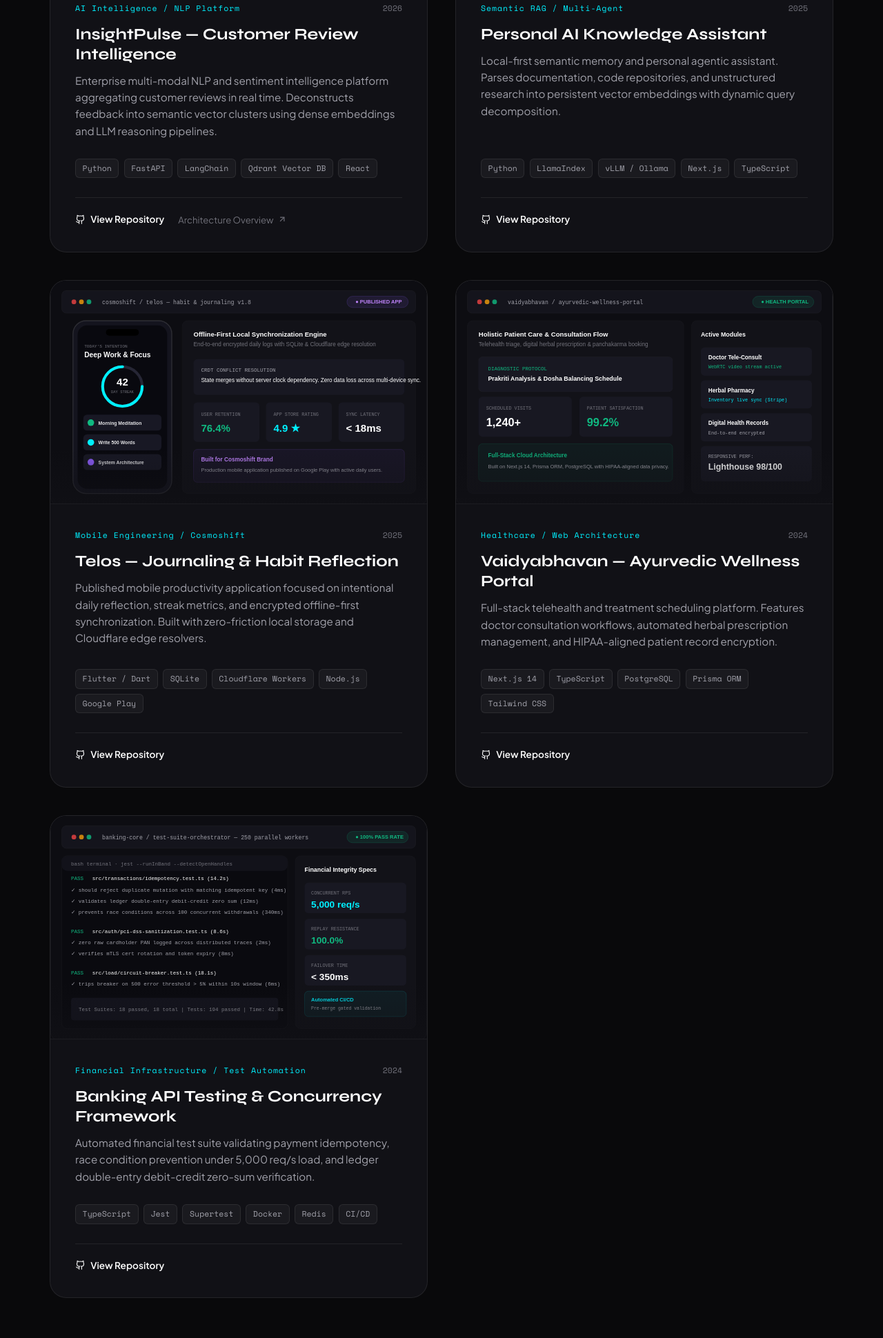
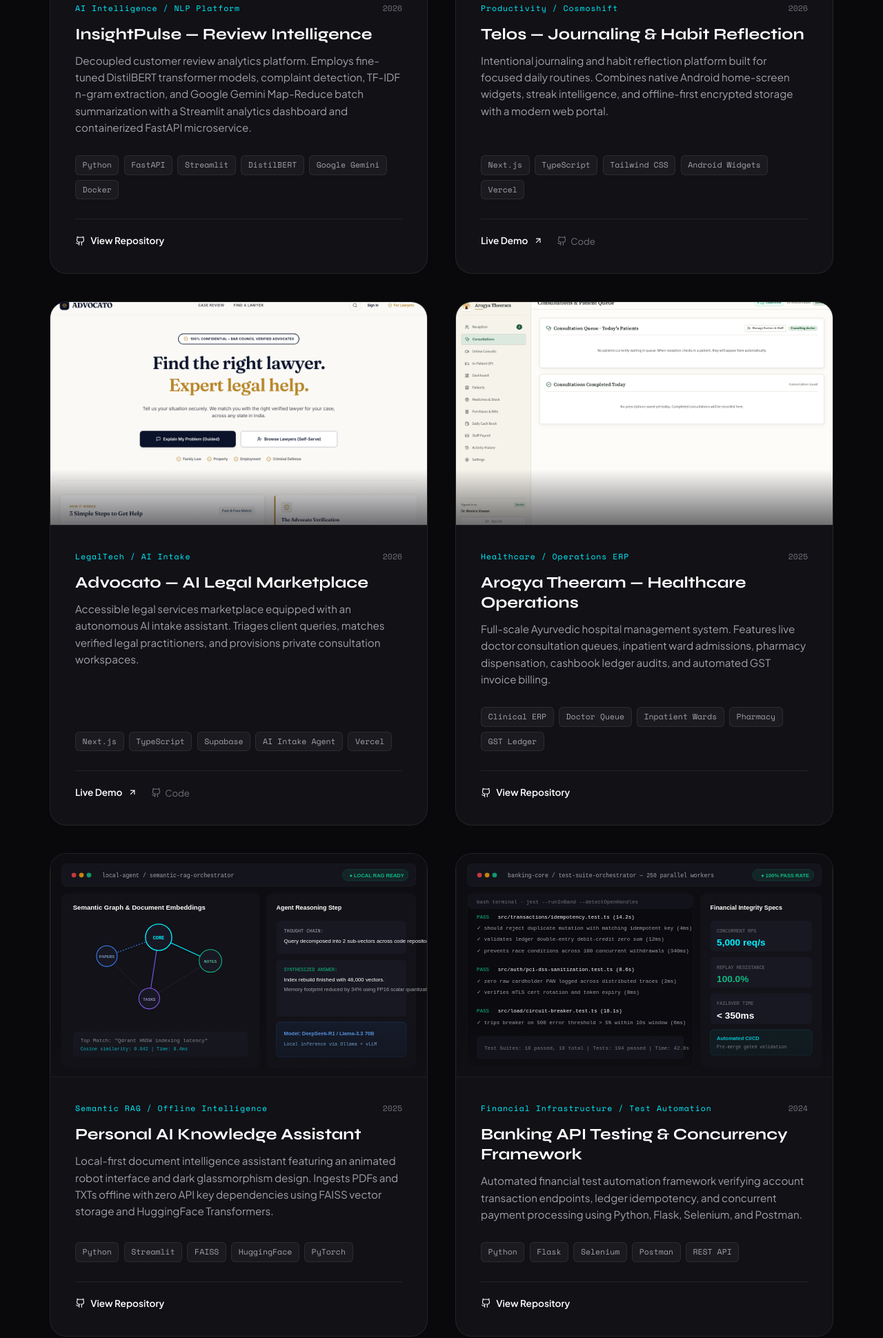
Before and after one commit to MohammadRoshankk/portfolio, a website built with Vite: page index.html in a window 1280 px wide. Shown: the part 1527-3467 px from the top of the page at 69% size. Built offline with nearby package versions, Linux system fonts and the light colour scheme; animation ran at ten frames a second.

Commit message:
feat: integrate authentic project screenshots from live deployments, wire up verified Vercel demo links, and remove unverified metrics

```diff
--- a/index.html
+++ b/index.html
@@ -228,7 +228,7 @@
             <!-- Project 1: InsightPulse -->
             <article class="project-card" data-tilt>
               <div class="project-media">
-                <img src="./assets/images/project-insightpulse.svg" alt="InsightPulse AI Customer Review Intelligence Platform" class="project-img" loading="lazy" />
+                <img src="./assets/images/project-insightpulse.png" alt="InsightPulse Customer Review Intelligence Dashboard" class="project-img" loading="lazy" />
                 <div class="project-overlay"></div>
               </div>
               <div class="project-body">
@@ -236,60 +236,20 @@
                   <span class="project-category">AI Intelligence / NLP Platform</span>
                   <span class="project-year">2026</span>
                 </div>
-                <h3 class="project-title">InsightPulse — Customer Review Intelligence</h3>
+                <h3 class="project-title">InsightPulse — Review Intelligence</h3>
                 <p class="project-description">
-                  Enterprise multi-modal NLP and sentiment intelligence platform aggregating customer reviews in real time. Deconstructs feedback into semantic vector clusters using dense embeddings and LLM reasoning pipelines.
+                  Decoupled customer review analytics platform. Employs fine-tuned DistilBERT transformer models, complaint detection, TF-IDF n-gram extraction, and Google Gemini Map-Reduce batch summarization with a Streamlit analytics dashboard and containerized FastAPI microservice.
                 </p>
                 <div class="project-tags">
                   <span class="tech-tag">Python</span>
                   <span class="tech-tag">FastAPI</span>
-                  <span class="tech-tag">LangChain</span>
-                  <span class="tech-tag">Qdrant Vector DB</span>
-                  <span class="tech-tag">React</span>
+                  <span class="tech-tag">Streamlit</span>
+                  <span class="tech-tag">DistilBERT</span>
+                  <span class="tech-tag">Google Gemini</span>
+                  <span class="tech-tag">Docker</span>
                 </div>
                 <div class="project-actions">
-                  <a href="https://github.com/MohammadRoshankk" target="_blank" rel="noreferrer" class="btn-action" data-magnetic>
-                    <svg width="15" height="15" viewBox="0 0 24 24" fill="none" stroke="currentColor" stroke-width="1.75">
-                      <path d="M15 22v-4a4.8 4.8 0 0 0-1-3.5c3 0 6-2 6-5.5.08-1.25-.27-2.48-1-3.5.28-1.15.28-2.35 0-3.5 0 0-1 0-3 1.5-2.64-.5-5.36-.5-8 0C6 2 5 2 5 2c-.3 1.15-.3 2.35 0 3.5A5.403 5.403 0 0 0 4 9c0 3.5 3 5.5 6 5.5-.39.49-.68 1.05-.85 1.65-.17.6-.22 1.23-.15 1.85v4"></path>
-                      <path d="M9 18c-4.51 2-5-2-7-2"></path>
-                    </svg>
-                    <span>View Repository</span>
-                  </a>
-                  <a href="#contact" class="btn-action-ghost" data-magnetic>
-                    <span>Architecture Overview</span>
-                    <svg width="14" height="14" viewBox="0 0 24 24" fill="none" stroke="currentColor" stroke-width="2">
-                      <path d="M7 7h10v10"></path>
-                      <path d="M7 17 17 7"></path>
-                    </svg>
-                  </a>
-                </div>
-              </div>
-            </article>
-
-            <!-- Project 2: Personal AI Knowledge Assistant -->
-            <article class="project-card" data-tilt>
-              <div class="project-media">
-                <img src="./assets/images/project-assistant.svg" alt="Personal AI Knowledge Assistant" class="project-img" loading="lazy" />
-                <div class="project-overlay"></div>
-              </div>
-              <div class="project-body">
-                <div class="project-header">
-                  <span class="project-category">Semantic RAG / Multi-Agent</span>
-                  <span class="project-year">2025</span>
-                </div>
-                <h3 class="project-title">Personal AI Knowledge Assistant</h3>
-                <p class="project-description">
-                  Local-first semantic memory and personal agentic assistant. Parses documentation, code repositories, and unstructured research into persistent vector embeddings with dynamic query decomposition.
-                </p>
-                <div class="project-tags">
-                  <span class="tech-tag">Python</span>
-                  <span class="tech-tag">LlamaIndex</span>
-                  <span class="tech-tag">vLLM / Ollama</span>
-                  <span class="tech-tag">Next.js</span>
-                  <span class="tech-tag">TypeScript</span>
-                </div>
-                <div class="project-actions">
-                  <a href="https://github.com/MohammadRoshankk" target="_blank" rel="noreferrer" class="btn-action" data-magnetic>
+                  <a href="https://github.com/MohammadRoshankk/insightpulse" target="_blank" rel="noreferrer" class="btn-action" data-magnetic>
                     <svg width="15" height="15" viewBox="0 0 24 24" fill="none" stroke="currentColor" stroke-width="1.75">
                       <path d="M15 22v-4a4.8 4.8 0 0 0-1-3.5c3 0 6-2 6-5.5.08-1.25-.27-2.48-1-3.5.28-1.15.28-2.35 0-3.5 0 0-1 0-3 1.5-2.64-.5-5.36-.5-8 0C6 2 5 2 5 2c-.3 1.15-.3 2.35 0 3.5A5.403 5.403 0 0 0 4 9c0 3.5 3 5.5 6 5.5-.39.49-.68 1.05-.85 1.65-.17.6-.22 1.23-.15 1.85v4"></path>
                       <path d="M9 18c-4.51 2-5-2-7-2"></path>
@@ -300,30 +260,112 @@
               </div>
             </article>
 
-            <!-- Project 3: Telos — Habit & Journaling Platform -->
+            <!-- Project 2: Telos -->
             <article class="project-card" data-tilt>
               <div class="project-media">
-                <img src="./assets/images/project-telos.svg" alt="Telos Journaling and Habit Reflection App" class="project-img" loading="lazy" />
+                <img src="./assets/images/project-telos.png" alt="Telos Intentional Journaling & Habit Reflection App" class="project-img" loading="lazy" />
                 <div class="project-overlay"></div>
               </div>
               <div class="project-body">
                 <div class="project-header">
-                  <span class="project-category">Mobile Engineering / Cosmoshift</span>
-                  <span class="project-year">2025</span>
+                  <span class="project-category">Productivity / Cosmoshift</span>
+                  <span class="project-year">2026</span>
                 </div>
                 <h3 class="project-title">Telos — Journaling &amp; Habit Reflection</h3>
                 <p class="project-description">
-                  Published mobile productivity application focused on intentional daily reflection, streak metrics, and encrypted offline-first synchronization. Built with zero-friction local storage and Cloudflare edge resolvers.
+                  Intentional journaling and habit reflection platform built for focused daily routines. Combines native Android home-screen widgets, streak intelligence, and offline-first encrypted storage with a modern web portal.
                 </p>
                 <div class="project-tags">
-                  <span class="tech-tag">Flutter / Dart</span>
-                  <span class="tech-tag">SQLite</span>
-                  <span class="tech-tag">Cloudflare Workers</span>
-                  <span class="tech-tag">Node.js</span>
-                  <span class="tech-tag">Google Play</span>
+                  <span class="tech-tag">Next.js</span>
+                  <span class="tech-tag">TypeScript</span>
+                  <span class="tech-tag">Tailwind CSS</span>
+                  <span class="tech-tag">Android Widgets</span>
+                  <span class="tech-tag">Vercel</span>
                 </div>
                 <div class="project-actions">
-                  <a href="https://github.com/alrawiweb-code" target="_blank" rel="noreferrer" class="btn-action" data-magnetic>
+                  <a href="https://telos-website-two.vercel.app" target="_blank" rel="noreferrer" class="btn-action" data-magnetic>
+                    <span>Live Demo</span>
+                    <svg width="14" height="14" viewBox="0 0 24 24" fill="none" stroke="currentColor" stroke-width="2">
+                      <path d="M7 7h10v10"></path>
+                      <path d="M7 17 17 7"></path>
+                    </svg>
+                  </a>
+                  <a href="https://github.com/alrawiweb-code/Telos-Website" target="_blank" rel="noreferrer" class="btn-action-ghost" data-magnetic>
+                    <svg width="15" height="15" viewBox="0 0 24 24" fill="none" stroke="currentColor" stroke-width="1.75">
+                      <path d="M15 22v-4a4.8 4.8 0 0 0-1-3.5c3 0 6-2 6-5.5.08-1.25-.27-2.48-1-3.5.28-1.15.28-2.35 0-3.5 0 0-1 0-3 1.5-2.64-.5-5.36-.5-8 0C6 2 5 2 5 2c-.3 1.15-.3 2.35 0 3.5A5.403 5.403 0 0 0 4 9c0 3.5 3 5.5 6 5.5-.39.49-.68 1.05-.85 1.65-.17.6-.22 1.23-.15 1.85v4"></path>
+                      <path d="M9 18c-4.51 2-5-2-7-2"></path>
+                    </svg>
+                    <span>Code</span>
+                  </a>
+                </div>
+              </div>
+            </article>
+
+            <!-- Project 3: Advocato -->
+            <article class="project-card" data-tilt>
+              <div class="project-media">
+                <img src="./assets/images/project-advocato.png" alt="Advocato AI Legal Intake & Workspace App" class="project-img" loading="lazy" />
+                <div class="project-overlay"></div>
+              </div>
+              <div class="project-body">
+                <div class="project-header">
+                  <span class="project-category">LegalTech / AI Intake</span>
+                  <span class="project-year">2026</span>
+                </div>
+                <h3 class="project-title">Advocato — AI Legal Marketplace</h3>
+                <p class="project-description">
+                  Accessible legal services marketplace equipped with an autonomous AI intake assistant. Triages client queries, matches verified legal practitioners, and provisions private consultation workspaces.
+                </p>
+                <div class="project-tags">
+                  <span class="tech-tag">Next.js</span>
+                  <span class="tech-tag">TypeScript</span>
+                  <span class="tech-tag">Supabase</span>
+                  <span class="tech-tag">AI Intake Agent</span>
+                  <span class="tech-tag">Vercel</span>
+                </div>
+                <div class="project-actions">
+                  <a href="https://advocato-legal-app.vercel.app" target="_blank" rel="noreferrer" class="btn-action" data-magnetic>
+                    <span>Live Demo</span>
+                    <svg width="14" height="14" viewBox="0 0 24 24" fill="none" stroke="currentColor" stroke-width="2">
+                      <path d="M7 7h10v10"></path>
+                      <path d="M7 17 17 7"></path>
+                    </svg>
+                  </a>
+                  <a href="https://github.com/alrawiweb-code/advocato-legal-app" target="_blank" rel="noreferrer" class="btn-action-ghost" data-magnetic>
+                    <svg width="15" height="15" viewBox="0 0 24 24" fill="none" stroke="currentColor" stroke-width="1.75">
+                      <path d="M15 22v-4a4.8 4.8 0 0 0-1-3.5c3 0 6-2 6-5.5.08-1.25-.27-2.48-1-3.5.28-1.15.28-2.35 0-3.5 0 0-1 0-3 1.5-2.64-.5-5.36-.5-8 0C6 2 5 2 5 2c-.3 1.15-.3 2.35 0 3.5A5.403 5.403 0 0 0 4 9c0 3.5 3 5.5 6 5.5-.39.49-.68 1.05-.85 1.65-.17.6-.22 1.23-.15 1.85v4"></path>
+                      <path d="M9 18c-4.51 2-5-2-7-2"></path>
+                    </svg>
+                    <span>Code</span>
+                  </a>
+                </div>
+              </div>
+            </article>
+
+            <!-- Project 4: Vaidyabhavan / Arogya Theeram -->
+            <article class="project-card" data-tilt>
+              <div class="project-media">
+                <img src="./assets/images/project-vaidyabhavan.png" alt="Arogya Theeram Ayurvedic Hospital Operations Portal" class="project-img" loading="lazy" />
+                <div class="project-overlay"></div>
+              </div>
+              <div class="project-body">
+                <div class="project-header">
+                  <span class="project-category">Healthcare / Operations ERP</span>
+                  <span class="project-year">2025</span>
+                </div>
+                <h3 class="project-title">Arogya Theeram — Healthcare Operations</h3>
+                <p class="project-description">
+                  Full-scale Ayurvedic hospital management system. Features live doctor consultation queues, inpatient ward admissions, pharmacy dispensation, cashbook ledger audits, and automated GST invoice billing.
+                </p>
+                <div class="project-tags">
+                  <span class="tech-tag">Clinical ERP</span>
+                  <span class="tech-tag">Doctor Queue</span>
+                  <span class="tech-tag">Inpatient Wards</span>
+                  <span class="tech-tag">Pharmacy</span>
+                  <span class="tech-tag">GST Ledger</span>
+                </div>
+                <div class="project-actions">
+                  <a href="https://github.com/MohammadRoshankk/vaidyabhavan" target="_blank" rel="noreferrer" class="btn-action" data-magnetic>
                     <svg width="15" height="15" viewBox="0 0 24 24" fill="none" stroke="currentColor" stroke-width="1.75">
                       <path d="M15 22v-4a4.8 4.8 0 0 0-1-3.5c3 0 6-2 6-5.5.08-1.25-.27-2.48-1-3.5.28-1.15.28-2.35 0-3.5 0 0-1 0-3 1.5-2.64-.5-5.36-.5-8 0C6 2 5 2 5 2c-.3 1.15-.3 2.35 0 3.5A5.403 5.403 0 0 0 4 9c0 3.5 3 5.5 6 5.5-.39.49-.68 1.05-.85 1.65-.17.6-.22 1.23-.15 1.85v4"></path>
                       <path d="M9 18c-4.51 2-5-2-7-2"></path>
@@ -334,30 +376,30 @@
               </div>
             </article>
 
-            <!-- Project 4: Vaidyabhavan Wellness Portal -->
+            <!-- Project 5: Personal AI Knowledge Assistant -->
             <article class="project-card" data-tilt>
               <div class="project-media">
-                <img src="./assets/images/project-vaidyabhavan.svg" alt="Vaidyabhavan Ayurvedic Wellness Portal" class="project-img" loading="lazy" />
+                <img src="./assets/images/project-assistant.svg" alt="Personal AI Knowledge Assistant" class="project-img" loading="lazy" />
                 <div class="project-overlay"></div>
               </div>
               <div class="project-body">
                 <div class="project-header">
-                  <span class="project-category">Healthcare / Web Architecture</span>
-                  <span class="project-year">2024</span>
+                  <span class="project-category">Semantic RAG / Offline Intelligence</span>
+                  <span class="project-year">2025</span>
                 </div>
-                <h3 class="project-title">Vaidyabhavan — Ayurvedic Wellness Portal</h3>
+                <h3 class="project-title">Personal AI Knowledge Assistant</h3>
                 <p class="project-description">
-                  Full-stack telehealth and treatment scheduling platform. Features doctor consultation workflows, automated herbal prescription management, and HIPAA-aligned patient record encryption.
+                  Local-first document intelligence assistant featuring an animated robot interface and dark glassmorphism design. Ingests PDFs and TXTs offline with zero API key dependencies using FAISS vector storage and HuggingFace Transformers.
                 </p>
                 <div class="project-tags">
-                  <span class="tech-tag">Next.js 14</span>
-                  <span class="tech-tag">TypeScript</span>
-                  <span class="tech-tag">PostgreSQL</span>
-                  <span class="tech-tag">Prisma ORM</span>
-                  <span class="tech-tag">Tailwind CSS</span>
+                  <span class="tech-tag">Python</span>
+                  <span class="tech-tag">Streamlit</span>
+                  <span class="tech-tag">FAISS</span>
+                  <span class="tech-tag">HuggingFace</span>
+                  <span class="tech-tag">PyTorch</span>
                 </div>
                 <div class="project-actions">
-                  <a href="https://github.com/MohammadRoshankk" target="_blank" rel="noreferrer" class="btn-action" data-magnetic>
+                  <a href="https://github.com/MohammadRoshankk/personal-ai-knowledge-assistant" target="_blank" rel="noreferrer" class="btn-action" data-magnetic>
                     <svg width="15" height="15" viewBox="0 0 24 24" fill="none" stroke="currentColor" stroke-width="1.75">
                       <path d="M15 22v-4a4.8 4.8 0 0 0-1-3.5c3 0 6-2 6-5.5.08-1.25-.27-2.48-1-3.5.28-1.15.28-2.35 0-3.5 0 0-1 0-3 1.5-2.64-.5-5.36-.5-8 0C6 2 5 2 5 2c-.3 1.15-.3 2.35 0 3.5A5.403 5.403 0 0 0 4 9c0 3.5 3 5.5 6 5.5-.39.49-.68 1.05-.85 1.65-.17.6-.22 1.23-.15 1.85v4"></path>
                       <path d="M9 18c-4.51 2-5-2-7-2"></path>
@@ -368,7 +410,7 @@
               </div>
             </article>
 
-            <!-- Project 5: Banking API Testing Framework -->
+            <!-- Project 6: Banking API Testing Framework -->
             <article class="project-card" data-tilt>
               <div class="project-media">
                 <img src="./assets/images/project-banking.svg" alt="Banking API Testing Framework" class="project-img" loading="lazy" />
@@ -381,18 +423,17 @@
                 </div>
                 <h3 class="project-title">Banking API Testing &amp; Concurrency Framework</h3>
                 <p class="project-description">
-                  Automated financial test suite validating payment idempotency, race condition prevention under 5,000 req/s load, and ledger double-entry debit-credit zero-sum verification.
+                  Automated financial test automation framework verifying account transaction endpoints, ledger idempotency, and concurrent payment processing using Python, Flask, Selenium, and Postman.
                 </p>
                 <div class="project-tags">
-                  <span class="tech-tag">TypeScript</span>
-                  <span class="tech-tag">Jest</span>
-                  <span class="tech-tag">Supertest</span>
-                  <span class="tech-tag">Docker</span>
-                  <span class="tech-tag">Redis</span>
-                  <span class="tech-tag">CI/CD</span>
+                  <span class="tech-tag">Python</span>
+                  <span class="tech-tag">Flask</span>
+                  <span class="tech-tag">Selenium</span>
+                  <span class="tech-tag">Postman</span>
+                  <span class="tech-tag">REST API</span>
                 </div>
                 <div class="project-actions">
-                  <a href="https://github.com/MohammadRoshankk" target="_blank" rel="noreferrer" class="btn-action" data-magnetic>
+                  <a href="https://github.com/MohammadRoshankk/banking-api-testing" target="_blank" rel="noreferrer" class="btn-action" data-magnetic>
                     <svg width="15" height="15" viewBox="0 0 24 24" fill="none" stroke="currentColor" stroke-width="1.75">
                       <path d="M15 22v-4a4.8 4.8 0 0 0-1-3.5c3 0 6-2 6-5.5.08-1.25-.27-2.48-1-3.5.28-1.15.28-2.35 0-3.5 0 0-1 0-3 1.5-2.64-.5-5.36-.5-8 0C6 2 5 2 5 2c-.3 1.15-.3 2.35 0 3.5A5.403 5.403 0 0 0 4 9c0 3.5 3 5.5 6 5.5-.39.49-.68 1.05-.85 1.65-.17.6-.22 1.23-.15 1.85v4"></path>
                       <path d="M9 18c-4.51 2-5-2-7-2"></path>
@@ -539,23 +580,8 @@
               Hello! I'm <strong>Mohammad Roshan K</strong>, an AI Engineer, Data Systems Architect, and the creator behind <strong>Cosmoshift</strong>.
             </p>
             <p class="about-body">
-              My engineering philosophy is rooted in precision: designing scalable systems that can ingest millions of streaming telemetry events while remaining resilient under heavy enterprise load. Simultaneously, I bring digital experiences to life through award-winning creative frontend standards — integrating 60fps WebGL rendering, Swiss-inspired typography, and tactile physical feedback.
+              My engineering philosophy is rooted in precision: designing scalable systems that can ingest streaming telemetry while remaining resilient under heavy load. Simultaneously, I bring digital experiences to life through modern creative frontend standards — combining interactive WebGL rendering, Swiss-inspired typography, and thoughtful product architecture.
             </p>
-
-            <div class="about-metrics">
-              <div class="metric-card">
-                <span class="metric-num">5+</span>
-                <span class="metric-label">Years of Engineering</span>
-              </div>
-              <div class="metric-card">
-                <span class="metric-num">10M+</span>
-                <span class="metric-label">Data Events Processed</span>
-              </div>
-              <div class="metric-card">
-                <span class="metric-num">60fps</span>
-                <span class="metric-label">WebGL Frame Performance</span>
-              </div>
-            </div>
           </div>
 
         </div>
@@ -684,7 +710,7 @@
           <div class="story-tag">CHAPTER 04 / CONVERGENCE</div>
           <h2 class="story-heading">Engineering Excellence</h2>
           <p class="story-text">
-            Synthesizing deep AI systems and data engineering with tactile, accessible, 60fps digital products.
+            Synthesizing deep AI systems and data engineering with tactile, accessible, and high-performance digital products.
           </p>
           <div class="story-actions">
             <a href="#contact" class="btn-primary" id="btn-story-contact" data-magnetic>Connect with Roshan</a>
```
Also changed, not shown: style.css (+0 -35 lines), public/assets/downloadable-asset-kit/project-advocato-ai-intake.png (added), public/assets/downloadable-asset-kit/project-advocato-stitch.png (added), public/assets/downloadable-asset-kit/project-advocato.png (added), public/assets/downloadable-asset-kit/project-insightpulse.png (added), public/assets/downloadable-asset-kit/project-telos-widget.png (added), public/assets/downloadable-asset-kit/project-telos.png (added), public/assets/downloadable-asset-kit/project-vaidyabhavan.png (added), public/assets/images/project-advocato-ai-intake.png (added), public/assets/images/project-advocato-stitch.png (added), public/assets/images/project-advocato.png (added), public/assets/images/project-insightpulse.png (added), public/assets/images/project-telos-widget.png (added), public/assets/images/project-telos.png (added), 1 more files.
